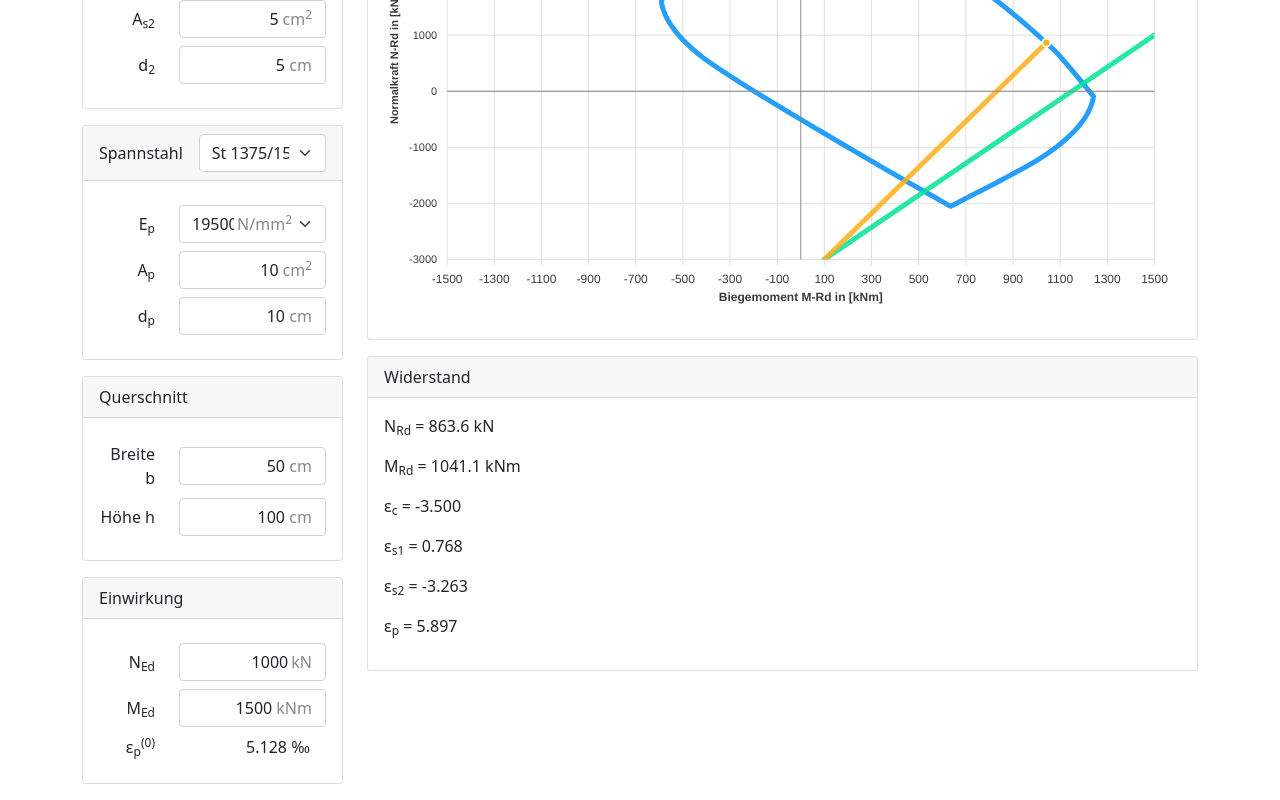
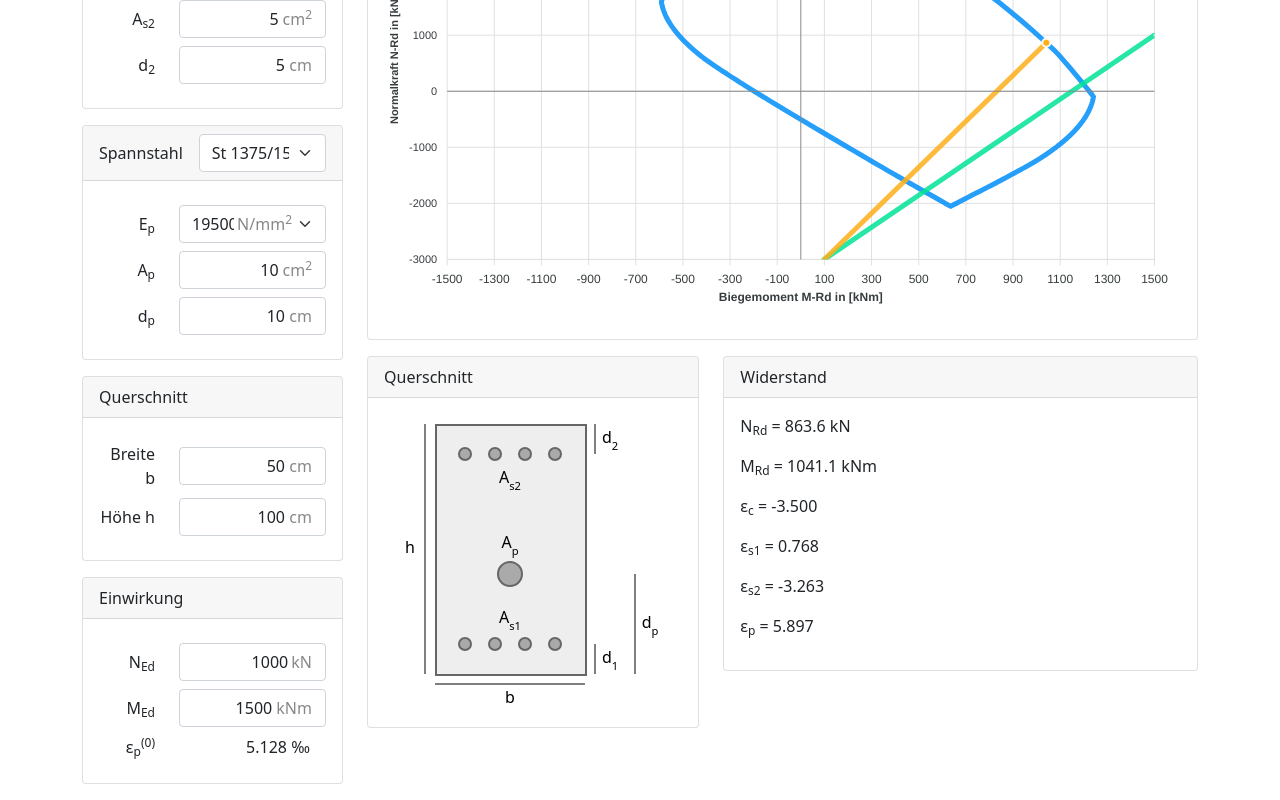
Before and after one commit to kurtlachmann/beton-interaktion, a React (Create React App) app: page /beton-interaktion/rechteck_qs in a window 1280 px wide. Shown: the part 317-1117 px from the top of the page. Built offline with nearby package versions, Linux system fonts and the light colour scheme.

Commit message:
Add cross section diagram

```diff
--- /dev/null
+++ b/src/rechteck_qs/CrossSection.tsx
@@ -0,0 +1,85 @@
+import { Card } from "react-bootstrap";
+
+
+function CrossSection() {
+	const padding = {
+		top: 10,
+		bottom: 35,
+		left: 35,
+		right: 80,
+	};
+	const width = 150;
+	const height = 250;
+	const stroke_width = 2;
+
+	const baustahl_margin = width / 5;
+	return <>
+		<svg width={width + stroke_width + padding.left + padding.right} height={height + stroke_width + padding.top + padding.bottom} style={{display: "block"}}>
+			<rect x={stroke_width/2 + padding.left} y={stroke_width/2 + padding.top} width={width} height={height} stroke="#666" strokeWidth={stroke_width} fill="#eee" />
+
+			{/* Labels on the sides */}
+			<line x1={padding.left - 10} x2={padding.left - 10} y1={padding.top} y2={padding.top + height} stroke="#000" />
+			<Text x={padding.left - 25} y={padding.top + height / 2} text="h" />
+
+			<Text x={padding.left + width/2} y={padding.top + height + 25} text="b" />
+			<line x1={padding.left} x2={padding.left + width} y1={padding.top + height + 10} y2={padding.top + height + 10} stroke="#000" />
+
+			<Text x={padding.left + width + 25} y={padding.top + baustahl_margin/2} text="d" sub="2" />
+			<line x1={padding.left + width + 10} x2={padding.left + width + 10} y1={padding.top} y2={padding.top + baustahl_margin} stroke="#000" />
+
+			<Text x={padding.left + width + 25} y={padding.top + height - baustahl_margin/2} text="d" sub="1" />
+			<line x1={padding.left + width + 10} x2={padding.left + width + 10} y1={padding.top + height - baustahl_margin} y2={padding.top + height} stroke="#000" />
+
+			<Text x={padding.left + width + 65} y={padding.top + height - height*(1-0.6)*0.5} text="d" sub="p" />
+			<line x1={padding.left + width + 50} x2={padding.left + width + 50} y1={padding.top + height*0.6} y2={padding.top + height} stroke="#000" />
+
+			{/* Content inside the rect */}
+			<BaustahlCircle x={padding.left + baustahl_margin} y={padding.top + baustahl_margin} />
+			<BaustahlCircle x={padding.left + 2*baustahl_margin} y={padding.top + baustahl_margin} />
+			<BaustahlCircle x={padding.left + 3*baustahl_margin} y={padding.top + baustahl_margin} />
+			<BaustahlCircle x={padding.left + 4*baustahl_margin} y={padding.top + baustahl_margin} />
+			<Text x={padding.left + width*0.5} y={padding.top + baustahl_margin + 25} text="A" sub="s2" />
+
+			<Text x={padding.left + width/2} y={padding.top + height * 0.6 - 30} text="A" sub="p" />
+			<SpannstahlCircle x={padding.left + width / 2} y={padding.top + height * 0.6} />
+
+			<Text x={padding.left + width*0.5} y={padding.top + height - baustahl_margin - 25} text="A" sub="s1" />
+			<BaustahlCircle x={padding.left + baustahl_margin} y={padding.top + height - baustahl_margin} />
+			<BaustahlCircle x={padding.left + 2*baustahl_margin} y={padding.top + height - baustahl_margin} />
+			<BaustahlCircle x={padding.left + 3*baustahl_margin} y={padding.top + height - baustahl_margin} />
+			<BaustahlCircle x={padding.left + 4*baustahl_margin} y={padding.top + height - baustahl_margin} />
+		</svg>
+	</>
+}
+
+
+function Text(props: {x: number, y: number, text: string, sub?: string}) {
+	return <text x={props.x} y={props.y} dominant-baseline="middle" text-anchor="middle">
+		{props.text}
+		<tspan baseline-shift="sub" style={{fontSize: "0.7em"}}>{props.sub}</tspan>
+	</text>
+}
+
+
+function BaustahlCircle(props: {x: number, y: number}) {
+	return <circle cx={props.x} cy={props.y} r={6} stroke={"#666"} strokeWidth={2} fill={"#aaa"} />
+}
+
+
+function SpannstahlCircle(props: {x: number, y: number}) {
+	return <circle cx={props.x} cy={props.y} r={12} stroke={"#666"} strokeWidth={2} fill={"#aaa"} />
+}
+
+
+export default function CrossSectionCard() {
+	return <Card style={{ marginTop: "1em", marginBottom: "0em" }}>
+		<Card.Header style={{ display: "flex", alignItems: "center" }}>
+			Querschnitt
+		</Card.Header>
+
+		<Card.Body style={{ display: "flex", justifyContent: "center" }}>
+			<CrossSection />
+		</Card.Body>
+
+	</Card>
+}
--- a/src/rechteck_qs/RechteckQS.tsx
+++ b/src/rechteck_qs/RechteckQS.tsx
@@ -2,6 +2,7 @@ import React, { useState } from 'react';
 import { Col, Container, Form, Navbar, Row } from 'react-bootstrap';
 import { b500 } from './Baustahl';
 import { BetonList } from './Beton';
+import CrossSection from './CrossSection';
 import Input from './Input';
 import InputCard from './InputCard';
 import { BaustahlConfig, calc_data, Einwirkung, Querschnitt, SpannstahlConfig } from './math';
@@ -47,7 +48,7 @@ function DropDown(props: any) {
 }
 
 
-function LabeledField(props: {label: any, value: any}) {
+function LabeledField(props: { label: any, value: any }) {
 	return <Row style={{ alignItems: "center", marginTop: "0.5em", marginBottom: "0.5em" }}>
 		<Col xs="auto" style={{ textAlign: "right", width: "5em" }}>{props.label}</Col>
 		<Col style={{ textAlign: "right", marginRight: "1em" }}>{props.value}</Col>
@@ -99,7 +100,7 @@ export default function RechteckQS() {
 		N_Ed: N_Ed,
 		M_Ed: M_Ed
 	}
-	const {interpolated, MN_data_points} = calc_data(qs, beton, baustahl_cfg, spannstahl_cfg, einwirkung);
+	const { interpolated, MN_data_points } = calc_data(qs, beton, baustahl_cfg, spannstahl_cfg, einwirkung);
 
 	const e_p0 = A_p === 0 ? 0 : 1000 * (N_Ed / A_p) / (0.1 * E_p);
 
@@ -116,7 +117,7 @@ export default function RechteckQS() {
 
 					<InputCard header="Beton" options={BetonList} selectionSetter={setBeton} />
 
-					<InputCard header="Baustahl" options={[{label: "B500"}]}>
+					<InputCard header="Baustahl" options={[{ label: "B500" }]}>
 						<Input label={<>A<sub>s1</sub></>} defaultValue={A_s1} unit="cm2" setValue={set_A_s1} />
 						<Input label={<>d<sub>1</sub></>} defaultValue={d_1} unit="cm" setValue={set_d_1} />
 						<Input label={<>A<sub>s2</sub></>} defaultValue={A_s2} unit="cm2" setValue={set_A_s2} />
@@ -149,6 +150,11 @@ export default function RechteckQS() {
 						</React.Suspense>
 					</InputCard>
 
+					<Row>
+						<Col xs={5}>
+							<CrossSection />
+						</Col>
+						<Col>
 							<InputCard header="Widerstand">
 								<p>
 									N<sub>Rd</sub> = {interpolated.N_Rd.toFixed(1)} kN
@@ -161,6 +167,8 @@ export default function RechteckQS() {
 								<p>&epsilon;<sub>s2</sub> = {interpolated.e_s2.toFixed(3)}</p>
 								<p>&epsilon;<sub>p</sub> = {interpolated.e_p.toFixed(3)}</p>
 							</InputCard>
+						</Col>
+					</Row>
 
 				</Col>
 			</Row>
```
Lines whose indentation alone changed are shown as unchanged.
